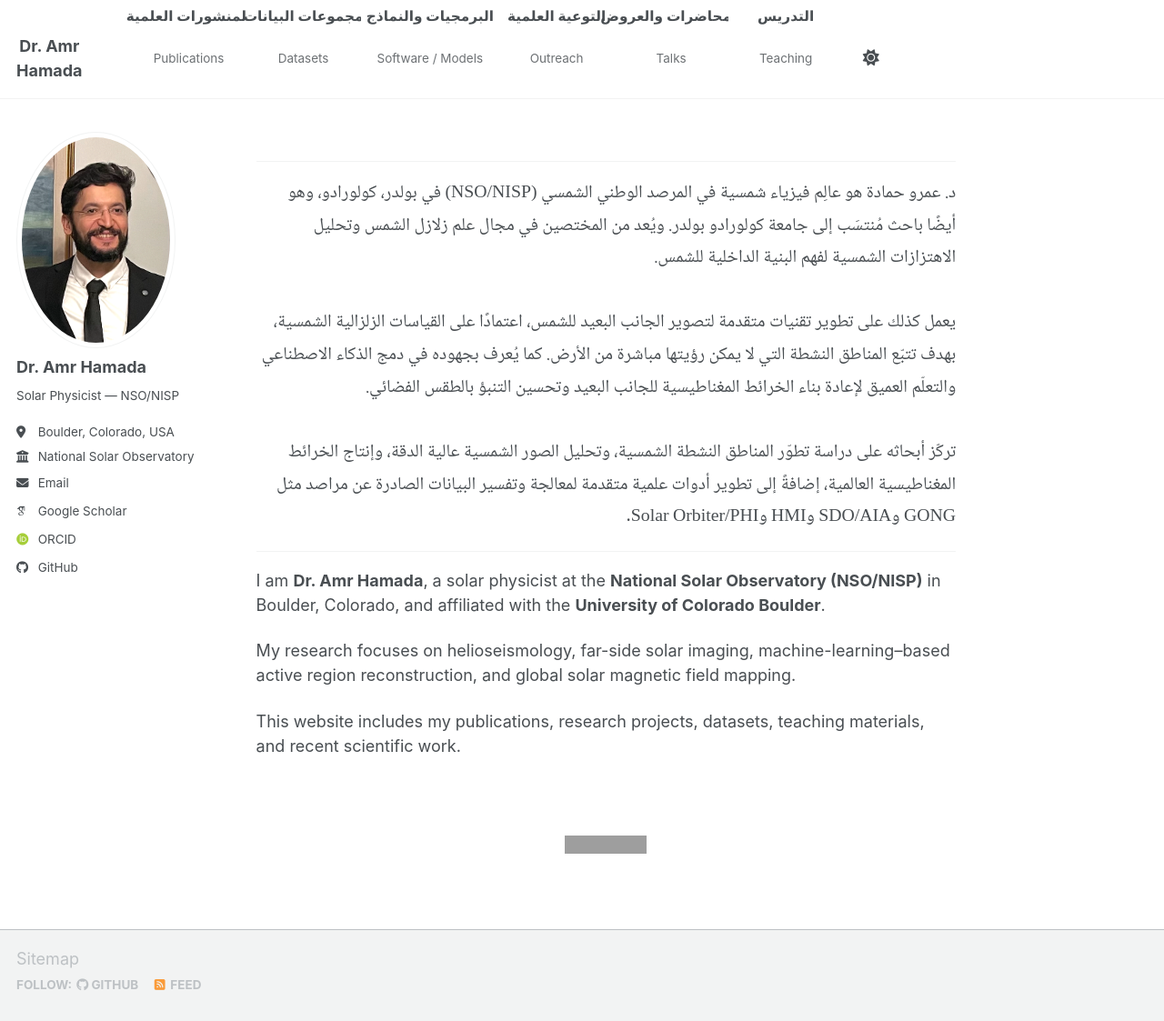
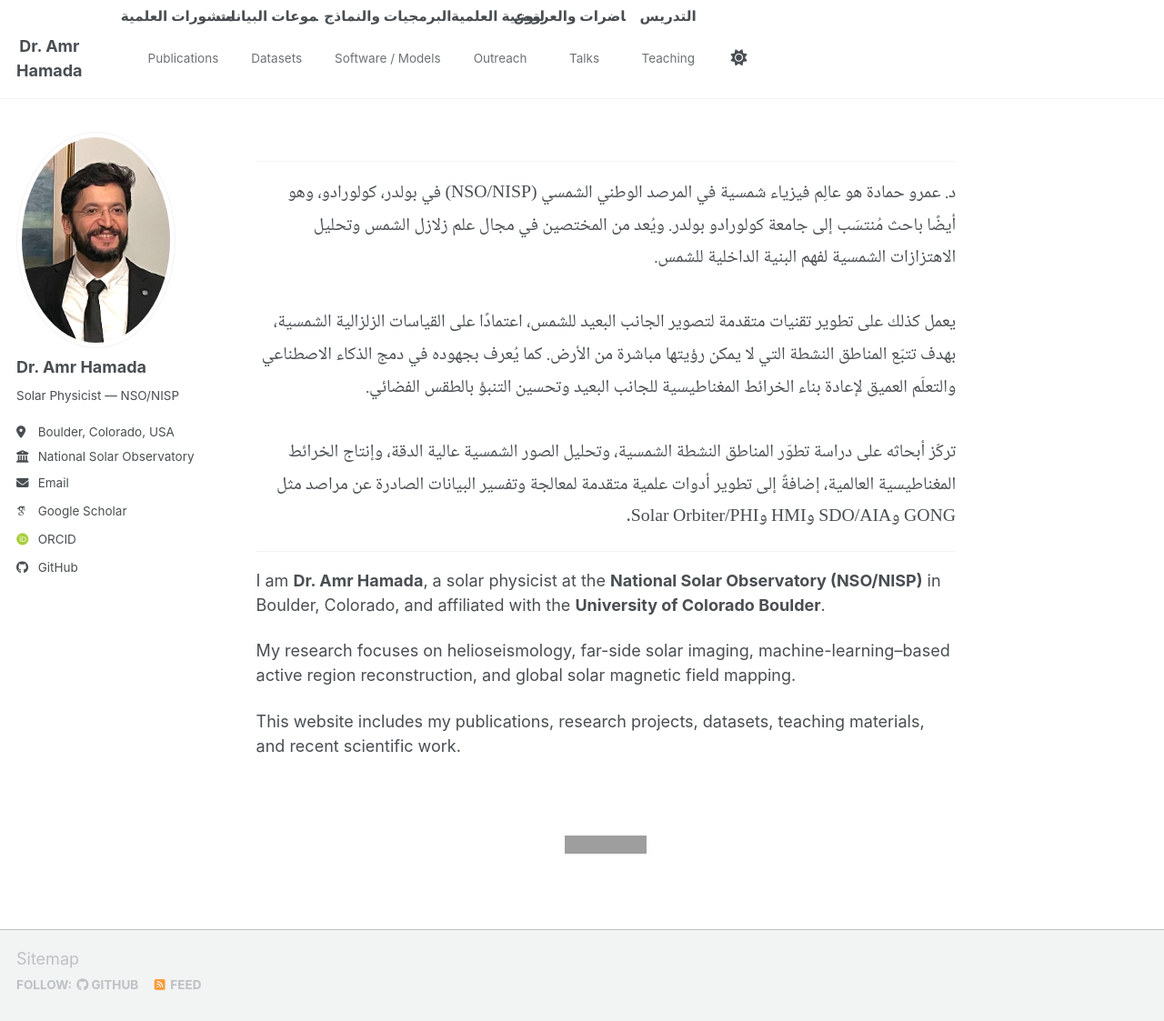
Before and after one commit to Amr1001Hamada/Amr1001Hamada.github.io, a Jekyll site: the page built from _pages/about.md, in a window 1280 px wide and 1123 px high. Shown: the whole window at 91% size. Built offline with Jekyll 4.4.1, drawn with Linux system fonts in a browser that asks for light colours; some web fonts are replaced; a script bundle is joined from its source files by our own code; library files that are not in the unit come from our copies; grey boxes are pictures that could not be loaded.

Commit message:
Update _navigation.scss

```diff
--- a/_sass/layout/_navigation.scss
+++ b/_sass/layout/_navigation.scss
@@ -501,7 +501,7 @@
 /* === Fix horizontal alignment by equalizing nav item widths === */
 
 .greedy-nav .visible-links li.masthead__menu-item {
-  width: 7rem;              /* المفتاح */
+  width: 5rem;              /* المفتاح */
   text-align: center;
   vertical-align: middle;
 }
```
